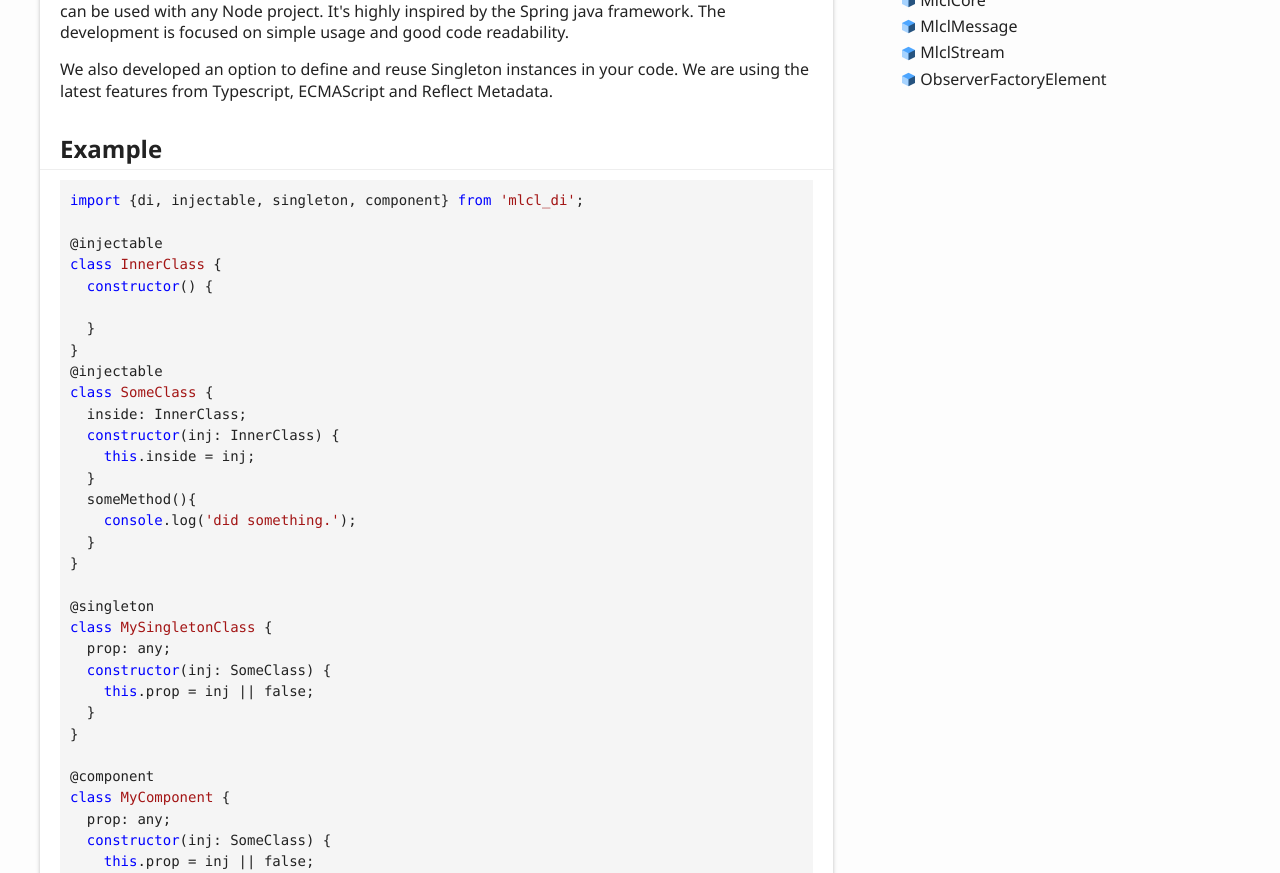
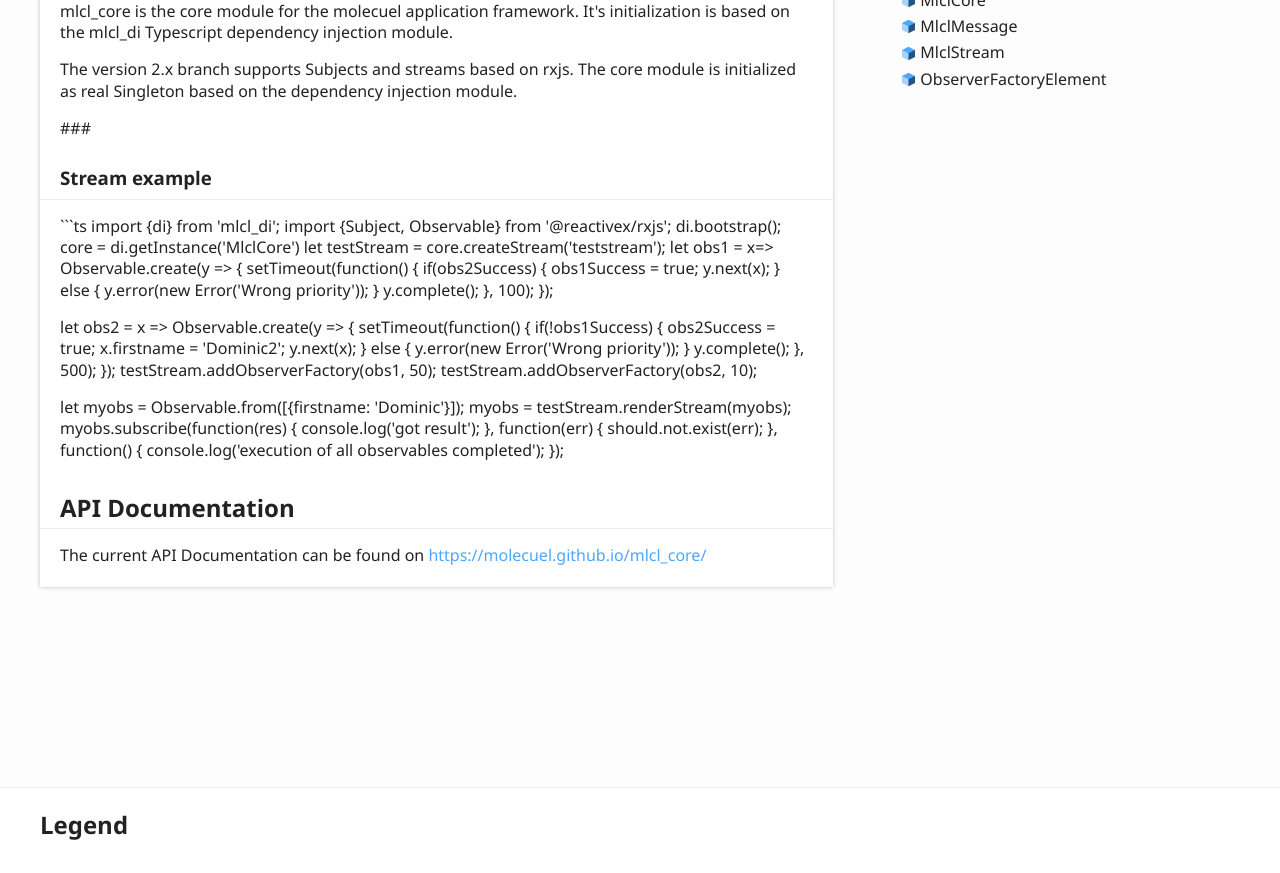
Before and after one commit to molecuel/core, a plain HTML site: page index.html in a window 1280 px wide. Shown: the part 284-1157 px from the top of the page. Drawn offline with Linux system fonts and the light colour scheme.

Commit message:
Update 2016-12-20T17:31:55.061Z

````diff
--- a/index.html
+++ b/index.html
@@ -64,59 +64,53 @@
 	<div class="row">
 		<div class="col-8 col-content">
 			<div class="tsd-panel tsd-typography">
-				<h1 id="dependency-injection-for-typescript">Dependency injection for Typescript</h1>
-				<p>mlcl_di is a dependency injection module mainly created for the Molecuel application framework but can be used with any Node project. It&#39;s highly inspired by the Spring java framework. The development is focused on simple usage and good code readability.</p>
-				<p>We also developed an option to define and reuse Singleton instances in your code. We are using the latest features from Typescript, ECMAScript and Reflect Metadata.</p>
-				<h2 id="example">Example</h2>
-				<pre><code class="lang-js"><span class="hljs-keyword">import</span> {di, injectable, singleton, component} <span class="hljs-keyword">from</span> <span class="hljs-string">'mlcl_di'</span>;
-
-@injectable
-<span class="hljs-class"><span class="hljs-keyword">class</span> <span class="hljs-title">InnerClass</span> </span>{
-  <span class="hljs-keyword">constructor</span>() {
-
-  }
-}
-@injectable
-<span class="hljs-class"><span class="hljs-keyword">class</span> <span class="hljs-title">SomeClass</span> </span>{
-  inside: InnerClass;
-  <span class="hljs-keyword">constructor</span>(inj: InnerClass) {
-    <span class="hljs-keyword">this</span>.inside = inj;
-  }
-  someMethod(){
-    <span class="hljs-built_in">console</span>.log(<span class="hljs-string">'did something.'</span>);
-  }
-}
-
-@singleton
-<span class="hljs-class"><span class="hljs-keyword">class</span> <span class="hljs-title">MySingletonClass</span> </span>{
-  prop: any;
-  <span class="hljs-keyword">constructor</span>(inj: SomeClass) {
-    <span class="hljs-keyword">this</span>.prop = inj || <span class="hljs-literal">false</span>;
-  }
-}
-
-@component
-<span class="hljs-class"><span class="hljs-keyword">class</span> <span class="hljs-title">MyComponent</span> </span>{
-  prop: any;
-  <span class="hljs-keyword">constructor</span>(inj: SomeClass) {
-    <span class="hljs-keyword">this</span>.prop = inj || <span class="hljs-literal">false</span>;
-  }
-}
-
-@component
-@singleton
-<span class="hljs-class"><span class="hljs-keyword">class</span> <span class="hljs-title">MySingletonComponent</span> </span>{
-  prop: any;
-  <span class="hljs-keyword">constructor</span>(inj: SomeClass) {
-    <span class="hljs-keyword">this</span>.prop = inj || <span class="hljs-literal">false</span>;
-  }
-}
-<span class="hljs-comment">// automatically initializes all components and it's dependencies</span>
-di.bootstrap();
-<span class="hljs-string">`</span>
-</code></pre>
+				<h1 id="core-module-for-molecuel-application-framework">Core module for molecuel application Framework</h1>
+				<p>mlcl_core is the core module for the molecuel application framework. It&#39;s initialization is based on the mlcl_di Typescript dependency injection module.</p>
+				<p>The version 2.x branch supports Subjects and streams based on rxjs. The core module is initialized as real Singleton based on the dependency injection module.</p>
+				<p>### </p>
+				<h3 id="stream-example">Stream example</h3>
+				<p>```ts
+					import {di} from &#39;mlcl_di&#39;;
+					import {Subject, Observable} from &#39;@reactivex/rxjs&#39;;
+					di.bootstrap();
+					core = di.getInstance(&#39;MlclCore&#39;)
+					let testStream = core.createStream(&#39;teststream&#39;);
+					let obs1 = x=&gt; Observable.create(y =&gt; {
+					setTimeout(function() {
+					if(obs2Success) {
+					obs1Success = true;
+					y.next(x);
+					} else {
+					y.error(new Error(&#39;Wrong priority&#39;));
+					}
+					y.complete();
+					}, 100);
+				});</p>
+				<p>let obs2 = x =&gt; Observable.create(y =&gt; {
+					setTimeout(function() {
+					if(!obs1Success) {
+					obs2Success = true;
+					x.firstname = &#39;Dominic2&#39;;
+					y.next(x);
+					} else {
+					y.error(new Error(&#39;Wrong priority&#39;));
+					}
+					y.complete();
+					}, 500);
+					});
+					testStream.addObserverFactory(obs1, 50);
+				testStream.addObserverFactory(obs2, 10);</p>
+				<p>let myobs = Observable.from([{firstname: &#39;Dominic&#39;}]);
+					myobs = testStream.renderStream(myobs);
+					myobs.subscribe(function(res) {
+					console.log(&#39;got result&#39;);
+					}, function(err) {
+					should.not.exist(err);
+					}, function() {
+					console.log(&#39;execution of all observables completed&#39;);
+				});</p>
 				<h2 id="api-documentation">API Documentation</h2>
-				<p>The current API Documentation can be found on <a href="https://molecuel.github.io/mlcl_di/">https://molecuel.github.io/mlcl_di/</a></p>
+				<p>The current API Documentation can be found on <a href="https://molecuel.github.io/mlcl_core/">https://molecuel.github.io/mlcl_core/</a></p>
 			</div>
 		</div>
 		<div class="col-4 col-menu menu-sticky-wrap menu-highlight">
````
Also changed, not shown: classes/mlclcore.html (+4 -4 lines), classes/mlclmessage.html (+3 -3 lines), classes/mlclstream.html (+5 -5 lines), classes/observerfactoryelement.html (+3 -3 lines).
